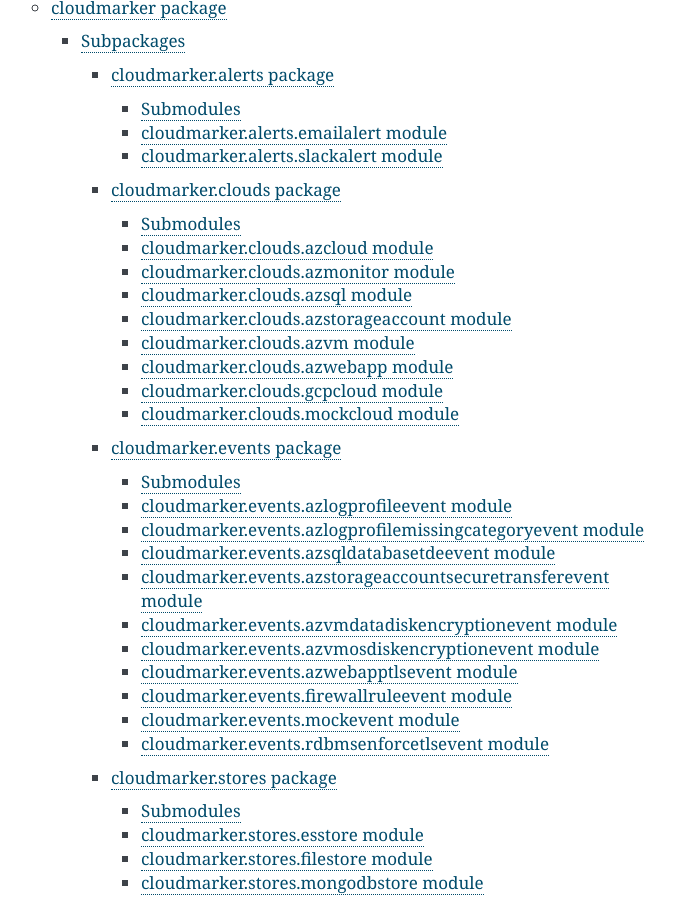
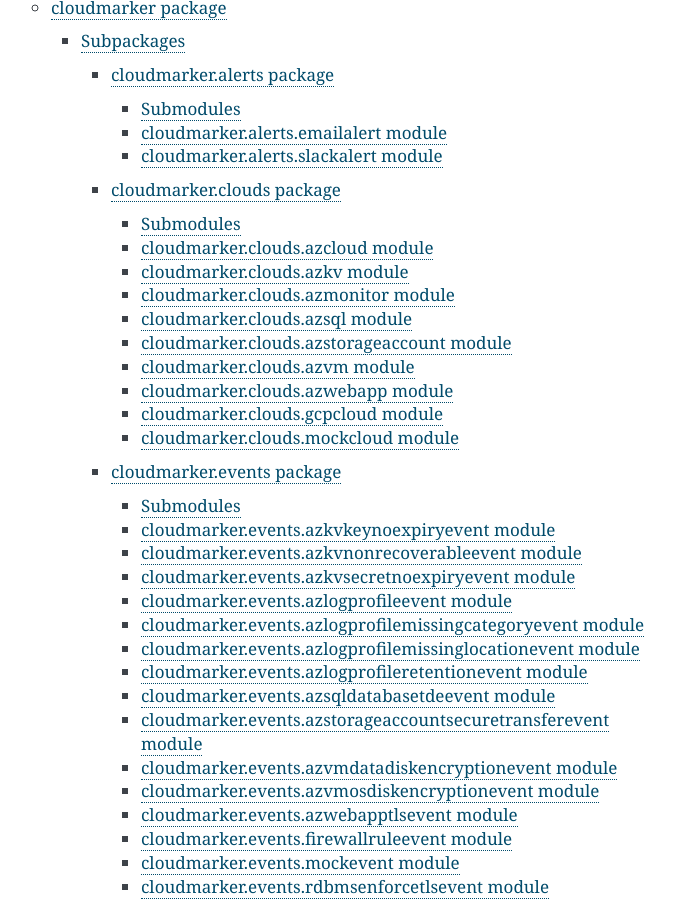
Before and after one commit to risingstar120/cloudmarker, a Sphinx documentation site: the page built from docs/index.rst, in a window 1280 px wide and 900 px high, scrolled down 7290 px. Shown: the whole window, without its empty margins (429-1104 px from the left). Built offline with Sphinx 7.4.7, drawn with Linux system fonts in a browser that asks for light colours.

Commit message:
Add documentation for Azure Key Vault plugins
Added documentation for Microsoft Azure Key Vault, cloud and related
events plugin.

```diff
--- a/docs/api/cloudmarker.clouds.rst
+++ b/docs/api/cloudmarker.clouds.rst
@@ -13,6 +13,14 @@ cloudmarker.clouds.azcloud module
 ---------------------------------
 
 .. automodule:: cloudmarker.clouds.azcloud
+   :members:
+   :undoc-members:
+   :show-inheritance:
+
+cloudmarker.clouds.azkv module
+------------------------------
+
+.. automodule:: cloudmarker.clouds.azkv
    :members:
    :undoc-members:
    :show-inheritance:
--- a/docs/api/cloudmarker.events.rst
+++ b/docs/api/cloudmarker.events.rst
@@ -8,6 +8,30 @@ cloudmarker.events package
 
 Submodules
 ----------
+
+cloudmarker.events.azkvkeynoexpiryevent module
+----------------------------------------------
+
+.. automodule:: cloudmarker.events.azkvkeynoexpiryevent
+   :members:
+   :undoc-members:
+   :show-inheritance:
+
+cloudmarker.events.azkvnonrecoverableevent module
+-------------------------------------------------
+
+.. automodule:: cloudmarker.events.azkvnonrecoverableevent
+   :members:
+   :undoc-members:
+   :show-inheritance:
+
+cloudmarker.events.azkvsecretnoexpiryevent module
+-------------------------------------------------
+
+.. automodule:: cloudmarker.events.azkvsecretnoexpiryevent
+   :members:
+   :undoc-members:
+   :show-inheritance:
 
 cloudmarker.events.azlogprofileevent module
 -------------------------------------------
@@ -21,6 +45,22 @@ cloudmarker.events.azlogprofilemissingcategoryevent module
 ----------------------------------------------------------
 
 .. automodule:: cloudmarker.events.azlogprofilemissingcategoryevent
+   :members:
+   :undoc-members:
+   :show-inheritance:
+
+cloudmarker.events.azlogprofilemissinglocationevent module
+----------------------------------------------------------
+
+.. automodule:: cloudmarker.events.azlogprofilemissinglocationevent
+   :members:
+   :undoc-members:
+   :show-inheritance:
+
+cloudmarker.events.azlogprofileretentionevent module
+----------------------------------------------------
+
+.. automodule:: cloudmarker.events.azlogprofileretentionevent
    :members:
    :undoc-members:
    :show-inheritance:
```
